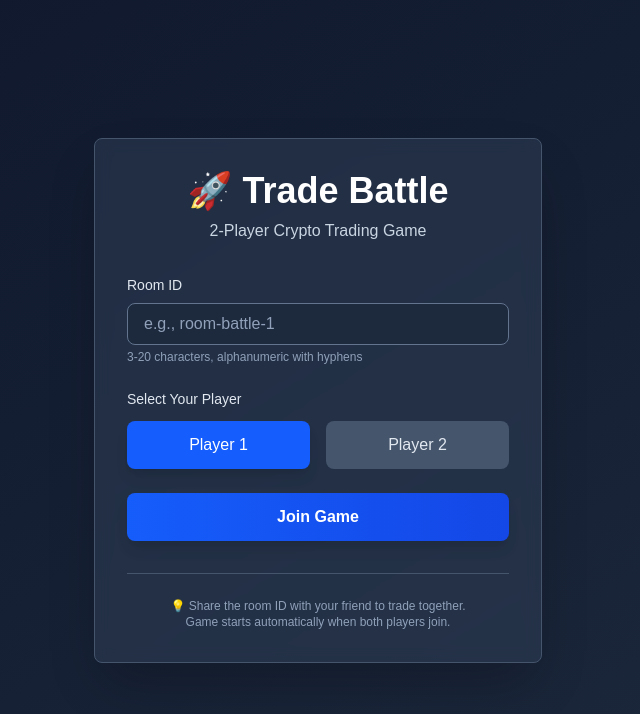
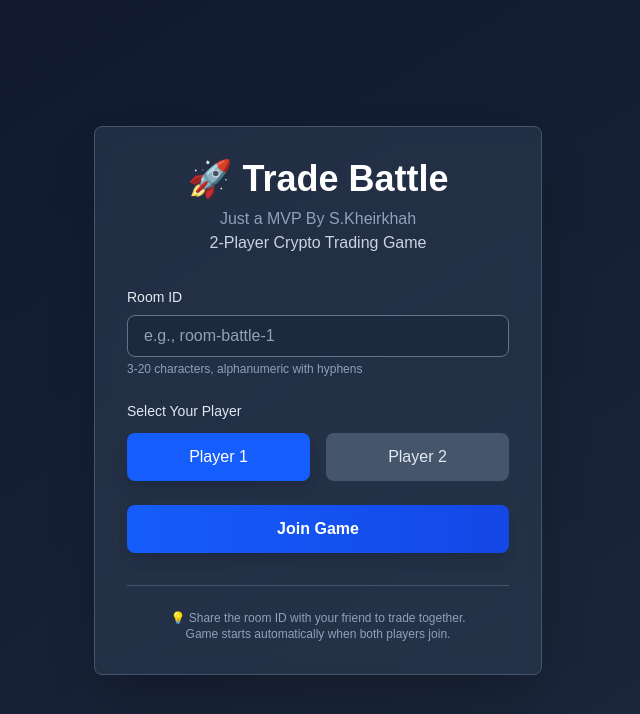
Before and after one commit to sklegend1/TradeBattleMvp, a Next.js app: page / in a window 1280 px wide. Shown: the top 714 px of the page, without its empty margins (322-962 px from the left). Built offline with nearby package versions, Linux system fonts and the light colour scheme.

Commit message:
fix : npm resolve back to original registry 2

```diff
--- a/app/page.tsx
+++ b/app/page.tsx
@@ -44,6 +44,7 @@ export default function Home() {
             <h1 className="text-4xl font-bold text-white mb-2">
               🚀 Trade Battle
             </h1>
+            <p className='text-base text-slate-400'>Just a MVP By S.Kheirkhah</p>
             <p className="text-slate-300">
               2-Player Crypto Trading Game
             </p>
```
